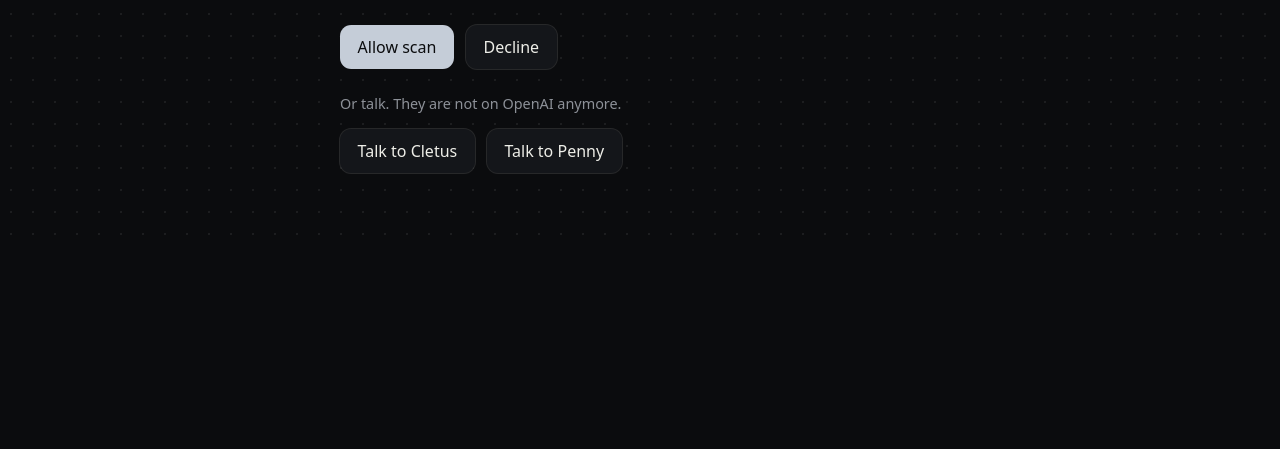
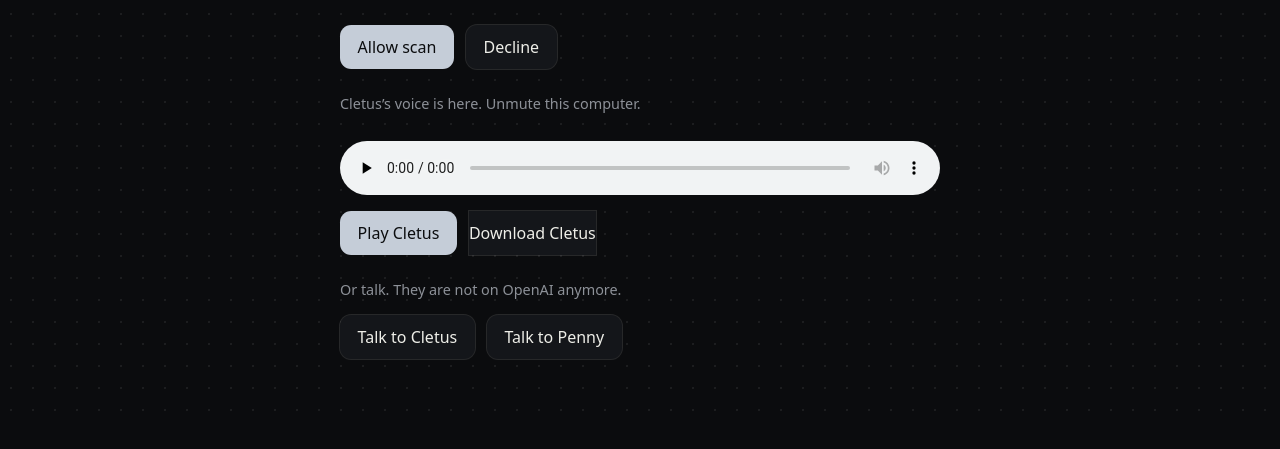
Before and after one commit to EverettNC/SUPERSCOPE, a website: page public/yorkie-probe.html in a window 1280 px wide. Shown: the part 217-666 px from the top of the page. Drawn offline with Linux system fonts and the light colour scheme.

Commit message:
Put Cletus's voice on the public probe link.
She refreshes, plays him, downloads the pack.

```diff
--- a/public/yorkie-probe.html
+++ b/public/yorkie-probe.html
@@ -57,6 +57,12 @@ textarea { width:100%; min-height:8rem; margin-top:1rem; background:var(--surfac
       <button class="primary" type="button" id="allow">Allow scan</button>
       <button class="secondary" type="button" id="decline">Decline</button>
     </div>
+    <p class="muted" style="margin-top:1.5rem">Cletus’s voice is here. Unmute this computer.</p>
+    <audio id="cletusPlayer" controls preload="none" src="https://raw.githubusercontent.com/EverettNC/SUPERSCOPE/main/public/cletus/cletus.wav" style="width:100%;margin-top:.75rem"></audio>
+    <div class="row" style="margin-top:.6rem">
+      <button class="primary" type="button" id="hearCletus">Play Cletus</button>
+      <a class="secondary" id="downloadCletus" href="https://raw.githubusercontent.com/EverettNC/SUPERSCOPE/main/public/cletus/cletus-voice.zip" download="cletus-voice.zip" style="display:inline-flex;align-items:center;justify-content:center;text-decoration:none">Download Cletus</a>
+    </div>
     <p class="muted" style="margin-top:1.5rem">Or talk. They are not on OpenAI anymore.</p>
     <div class="row" style="margin-top:.6rem">
       <button class="secondary" type="button" id="talkCletus">Talk to Cletus</button>
@@ -101,6 +107,12 @@ try { window.speechSynthesis && window.speechSynthesis.getVoices(); } catch (e)
 
 $("allow").onclick = () => void run();
 $("decline").onclick = () => { $("consent").classList.add("hidden"); $("declined").classList.remove("hidden"); };
+$("hearCletus").onclick = () => {
+  const a = $("cletusPlayer");
+  if (a.paused) { a.play(); $("hearCletus").textContent = "Pause Cletus"; }
+  else { a.pause(); $("hearCletus").textContent = "Play Cletus"; }
+};
+$("cletusPlayer").onended = () => { $("hearCletus").textContent = "Play Cletus"; };
 $("talkCletus").onclick = () => openTalk("cletus");
 $("talkPenny").onclick = () => openTalk("penny");
 $("talkBack").onclick = () => {
```
Also changed, not shown: yorkie-probe.html (+12 -0 lines), 10 other files.
